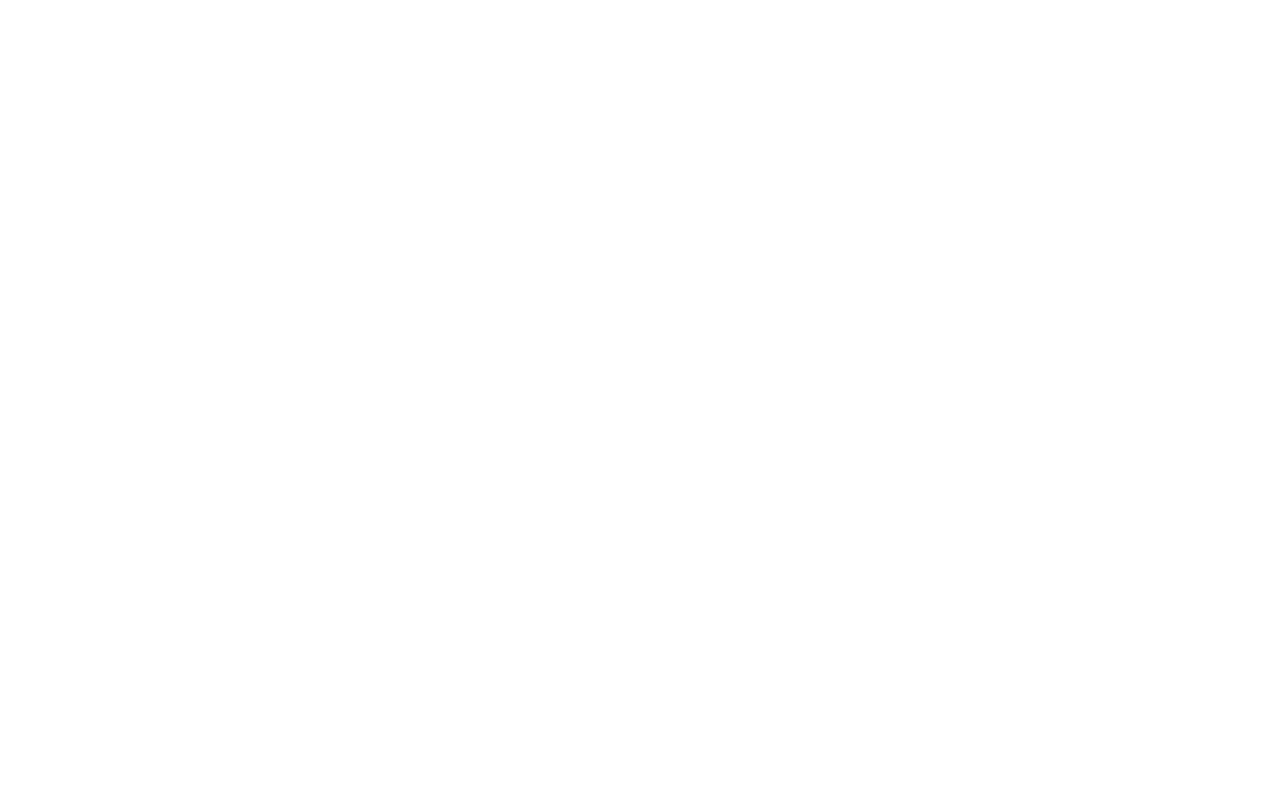
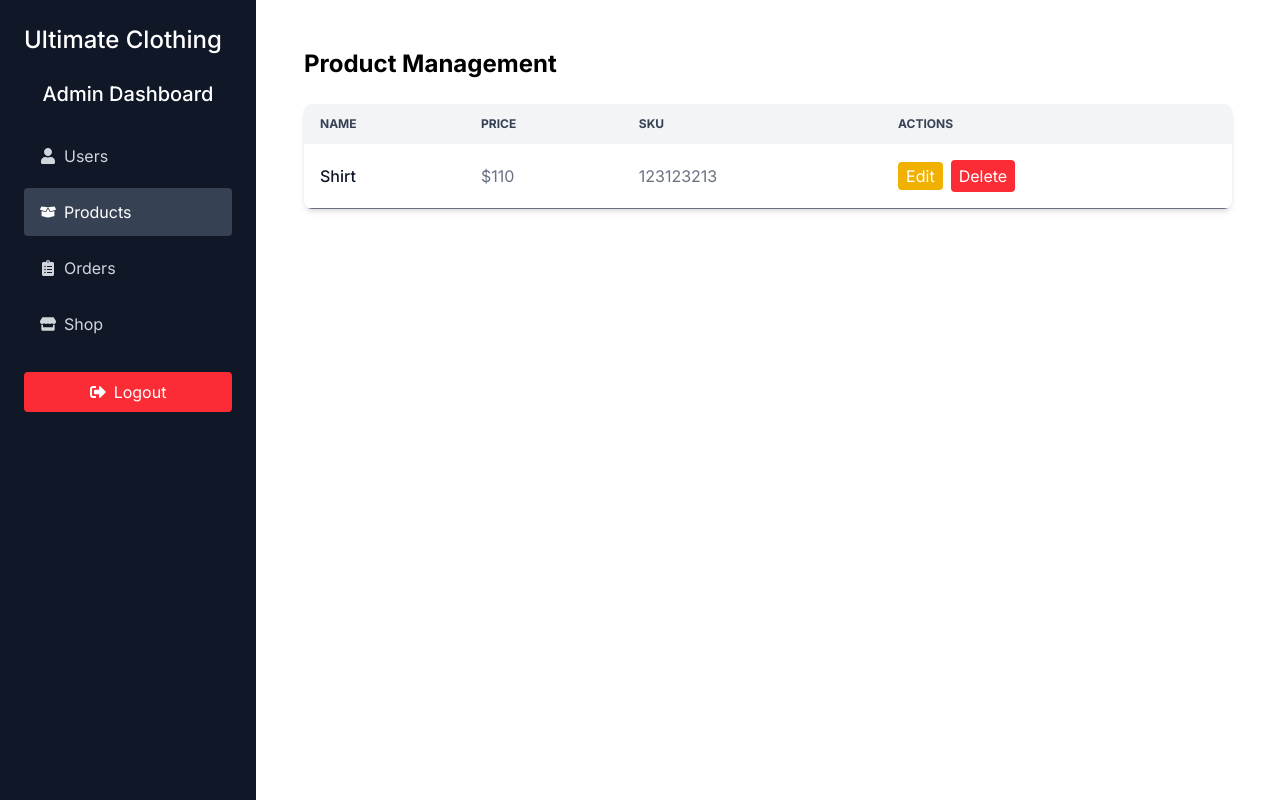
Before and after one commit to Lakshanj2701/ultimate-clothing-store, a React (Vite) app in the folder frontend/: page /admin/products in a window 1280 px wide. Before the commit this address had no page. Built offline with nearby package versions, Linux system fonts and the light colour scheme.

Commit message:
up to project ui
next product edit page

```diff
--- a/frontend/src/App.jsx
+++ b/frontend/src/App.jsx
@@ -6,6 +6,7 @@
 import AdminLayout from './components/Admin/AdminLayout';
 import AdminHomePage from './pages/AdminHomePage';
 import UserManagement from './components/Admin/UserManagement';
+import ProductManagement from './components/Admin/ProductManagement';
 
 const App = () => {
   return (
@@ -19,6 +20,7 @@
         <Route path="/admin" element={< AdminLayout/>}>
           <Route index element={<AdminHomePage/>}/>
           <Route path="users" element={<UserManagement/>}/>
+          <Route path="products" element={<ProductManagement/>}/>
         </Route>
 
       </Routes>
--- /dev/null
+++ b/frontend/src/components/Admin/ProductManagement.jsx
@@ -0,0 +1,82 @@
+import React from 'react';
+import { Link } from 'react-router-dom';
+
+const ProductManagement = () => {
+
+const products = [
+    {
+        _id: 123123,
+        name: "Shirt",
+        price: 110,
+        sku: "123123213",
+    },
+    ];
+
+    const handleDelete = (id) => {
+        if (window.confirm("Are you sure you want to delete the Product?")) {
+          console.log("Delete Product with id:", id);
+        }
+      };
+
+
+  return (
+    <div className="max-w-7xl mx-auto p-6">
+    <h2 className="text-2xl font-bold mb-6">Product Management</h2>
+
+        {/* Table */}
+        <div className="overflow-x-auto shadow-md sm:rounded-lg">
+            <table className="min-w-full text-left text-gray-500">
+            <thead className="bg-gray-100 text-xs uppercase text-gray-700">
+                <tr>
+                <th className="py-3 px-4">Name</th>
+                <th className="py-3 px-4">Price</th>
+                <th className="py-3 px-4">SKU</th>
+                <th className="py-3 px-4">Actions</th>
+                </tr>
+            </thead>
+            <tbody>
+            {products.length > 0 ? (
+                products.map((product) => (
+                    <tr
+                    key={product._id}
+                    className="border-b hover:bg-gray-50 cursor-pointer"
+                    >
+                        <td className="p-4 font-medium text-gray-900 whitespace-nowrap">
+                            {product.name}
+                        </td>
+                        <td className="p-4">${product.price}</td>
+                        <td className="p-4">{product.sku}</td>
+                        <td className="p-4">
+                            <Link
+                                to={`/admin/products/${product._id}/edit`}
+                                className="bg-yellow-500 text-white px-2 py-1 rounded mr-2 hover:bg-yellow-600"
+                            >
+                                Edit
+                            </Link>
+                            <button
+                                onClick={() => handleDelete(product._id)}
+                                className="bg-red-500 text-white px-2 py-1 rounded hover:bg-red-600"
+                            >
+                                Delete
+                            </button>
+
+                        </td>
+                    </tr>
+                ))
+                ) : (
+                <tr>
+                    <td colSpan={4} className="p-4 text-center text-gray-500" >
+                        No Products Found.
+                    </td>
+                </tr>
+                )}
+
+            </tbody>
+            </table>
+        </div>
+    </div>
+
+  );
+};
+
+export default ProductManagement;
```
